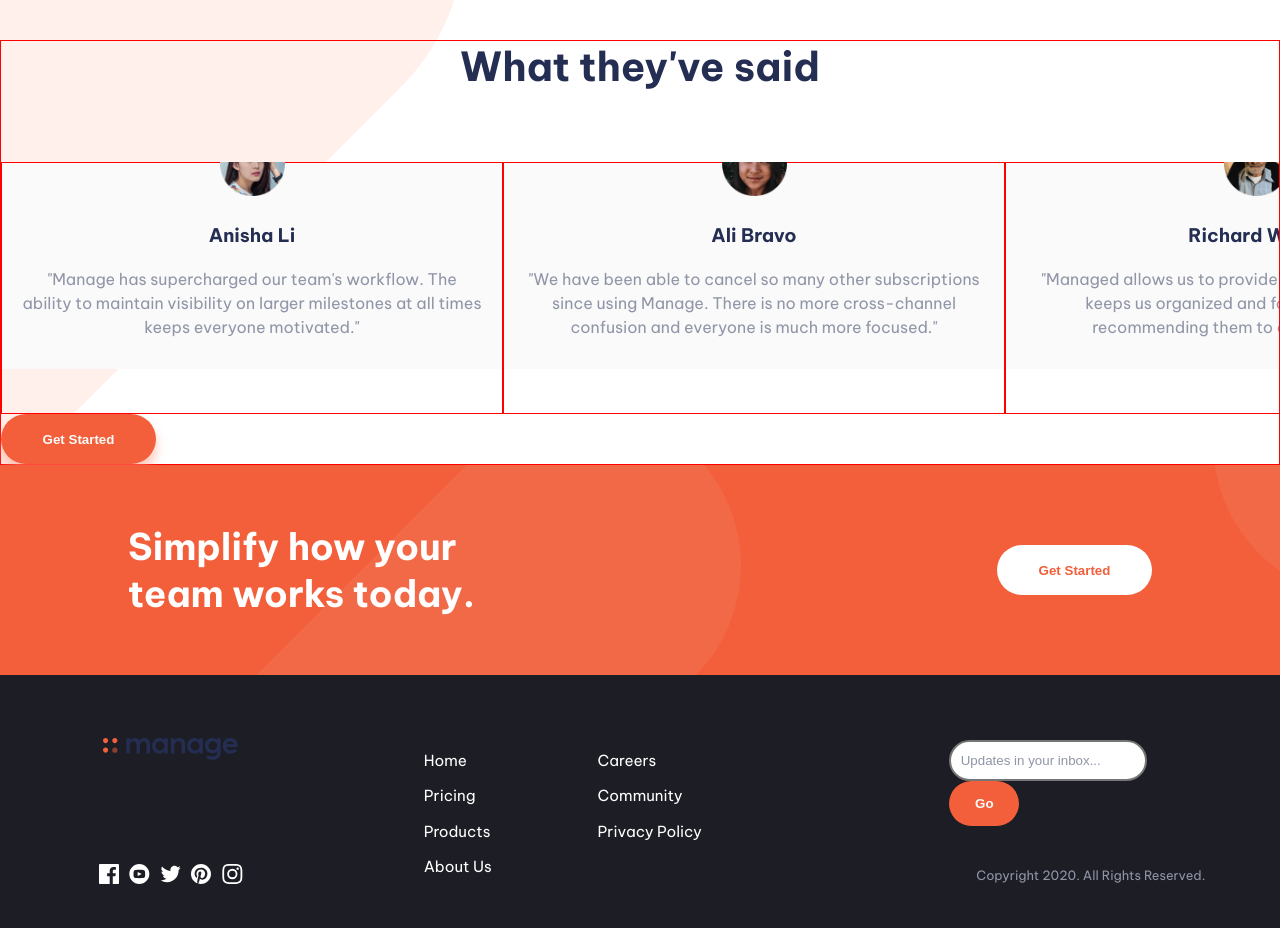
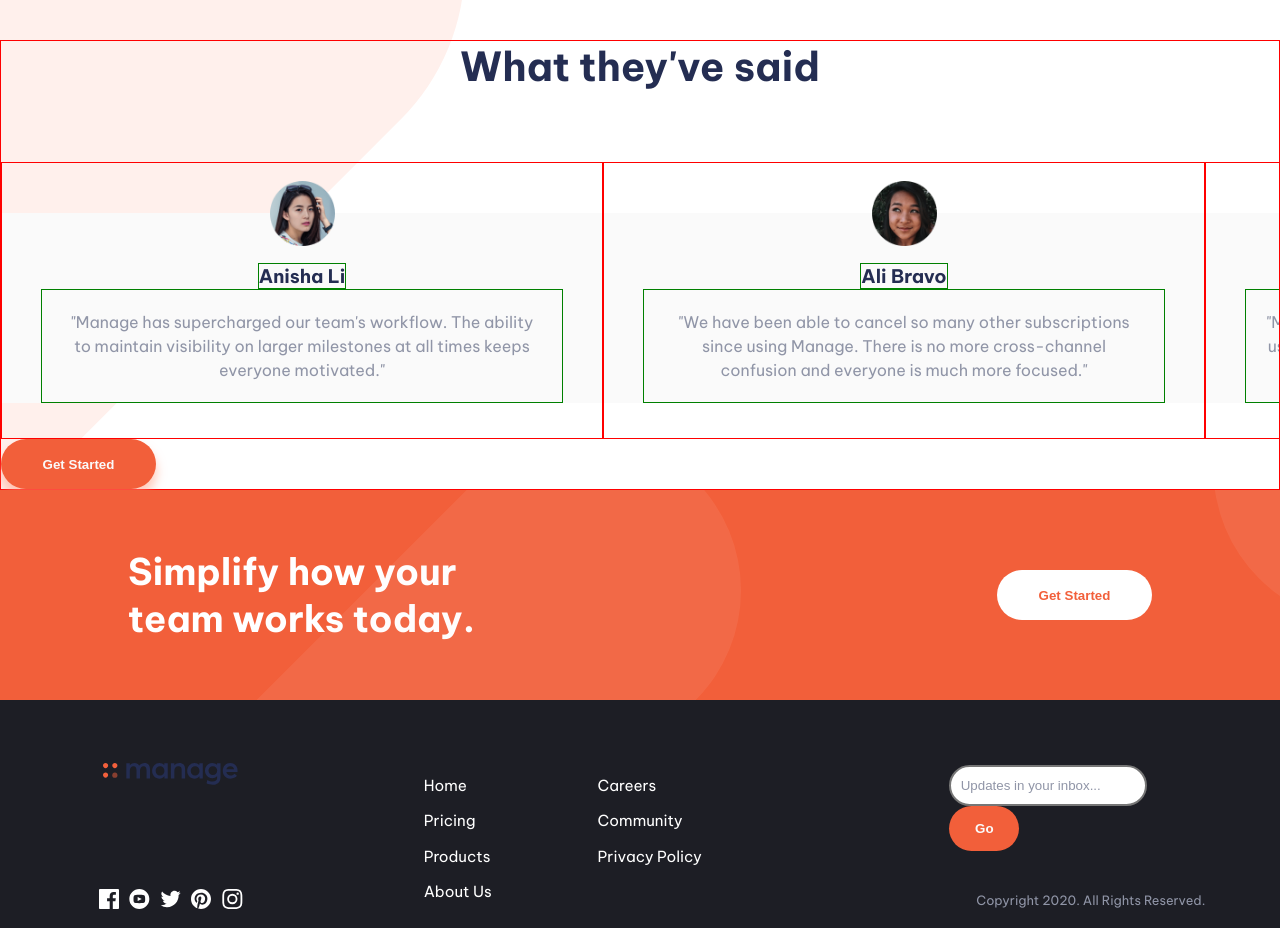
Before and after one commit to jeffestella/manage-landing-page, a React (Create React App) app: page / in a window 1280 px wide. Shown: the part 1381-2309 px from the top of the page. Built offline with nearby package versions, Linux system fonts and the light colour scheme.

Commit message:
Adjust styling for TestimonialCard

```diff
--- a/src/components/TestimonialCard.js
+++ b/src/components/TestimonialCard.js
@@ -4,10 +4,12 @@
 const TestimonialCard = ({ name, photo, blurb}) => {
     return (
         <article className={testimonialCardStyles.container}>
-            <img src={photo} alt={`${name}'s avatar`} />
-            <div className={testimonialCardStyles.text}>
-                <h1>{name}</h1>
-                <p>{blurb}</p>
+            <div className={testimonialCardStyles.content}>
+                <img src={photo} alt={`${name}'s avatar`} />
+                <div className={testimonialCardStyles.text}>
+                    <h1>{name}</h1>
+                    <p>{blurb}</p>
+                </div>
             </div>
         </article>
     );
--- a/src/components/TestimonialCard.module.css
+++ b/src/components/TestimonialCard.module.css
@@ -1,50 +1,61 @@
 .container {
     border: 1px solid red;
-    --card-width: 500px;
+    --card-width: 600px;
     margin: calc(-1 * var(--img-width)/2) 0 0 0;
     width: var(--card-width);
-    height: calc(var(--card-width)/2);
+    /* min-height: calc(var(--card-width)/2); */
     position: relative;
+}
+
+.content {
+    /* background-color: var(--faded-red); */
+
+    padding: 20px 0 0;
+    height: 80%;
+    display: flex;
+    flex-direction: column;
+    flex-wrap: nowrap;
+    justify-content: flex-end;
+    align-items: center;
+
+    /* position: relative; */
 
 }
 
-.text {
-    /* border: 1px solid blue; */
-    padding: 60px 0 10px;
-    position: absolute;
-    top: 0;
-    height: calc(var(--card-width/2));
-    display: flex;
-    flex-direction: column;
-    flex-wrap: nowrap;
-    justify-content: flex-start;
-    align-items: center;
 
-    background-color: var(--very-light-gray);
-
-}
-
-.container > img {
+.content img {
     --img-width: 65px;
     margin: 0;
     padding: 0;
     width: var(--img-width);
-    position: absolute;
-    /* top: -32.5px; */
-    top: calc(-1 * var(--img-width)/2);
-    left: calc(50% - var(--img-width)/2);
-
+    position: relative;
+    top: calc(var(--img-width)/2);
     z-index: 1;
 }
 
+.text {
+
+    background-color: var(--very-light-gray);
+    padding: 50px 0 0;
+
+    display: flex;
+    flex-direction: column;
+    justify-content: center;
+    align-items: center;
+}
+
 .text > h1 {
+    border: 1px solid green;
     margin: 0;
     padding: 0;
+    text-align: center;
 }
 
 
 .text > p {
+    border: 1px solid green;
+    width: 80%;
     margin: 0;
-    padding: 4%;
+    padding: 20px;
     text-align: center;
 }
```
